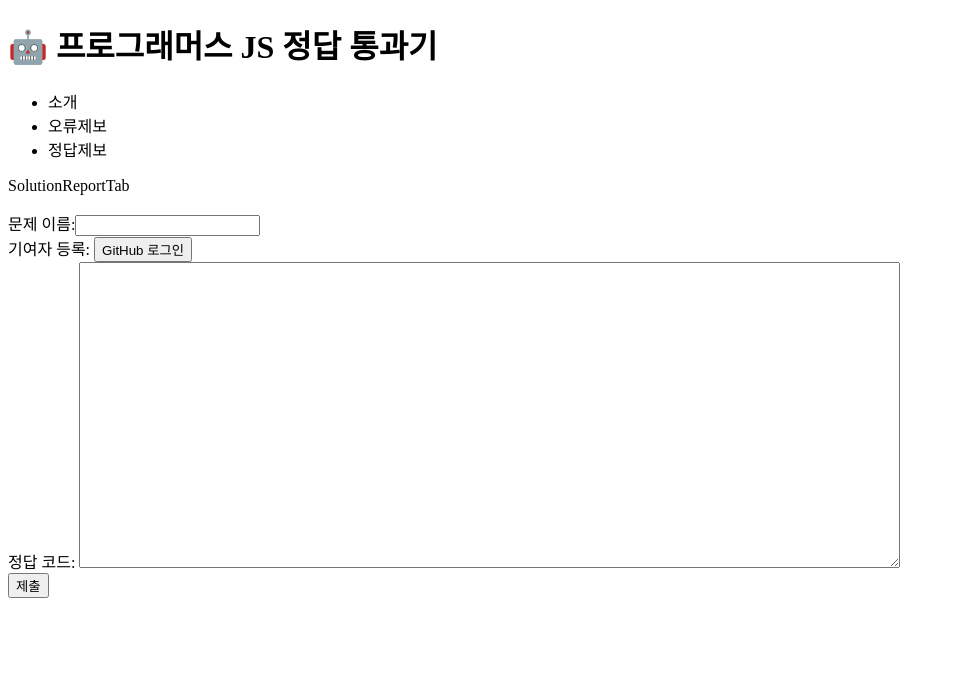
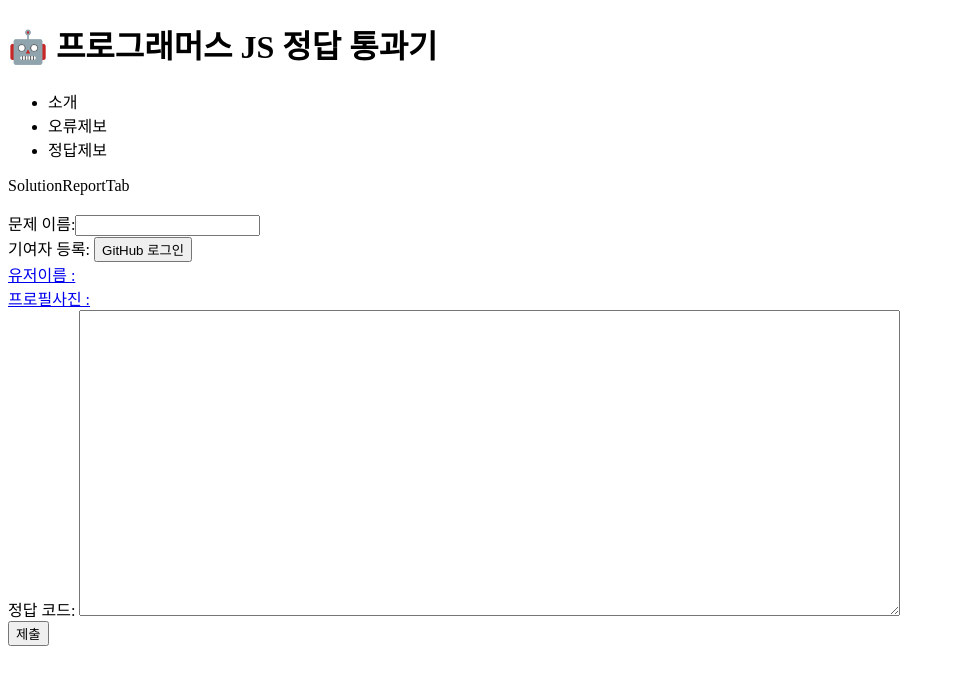
Before and after one commit to JCTG-JavaScript-Coding-Test-Group/SolutionBankWebsite, a React (Create React App) app: page / in a window 1280 px wide. Both pictures are taken after a click on the item "정답제보". Shown: the top 684 px of the page, without its empty margins (0-955 px from the left). Built offline with nearby package versions, Linux system fonts and the light colour scheme.

Commit message:
feact:gitHub로그인 기능구현

```diff
--- a/package.json
+++ b/package.json
@@ -6,6 +6,7 @@
     "@testing-library/jest-dom": "^5.16.4",
     "@testing-library/react": "^13.3.0",
     "@testing-library/user-event": "^13.5.0",
+    "axios": "^0.27.2",
     "react": "^18.2.0",
     "react-dom": "^18.2.0",
     "react-scripts": "5.0.1",
--- a/src/Components/ContentsSection/SolutionReport/Components/GitHubLogin.js
+++ b/src/Components/ContentsSection/SolutionReport/Components/GitHubLogin.js
@@ -1,8 +1,84 @@
+// import qs from "qs";
+import axios from "axios";
+import { useState } from "react";
+
 export default function GitHubLogin() {
+  const REST_API_KEY = "497a08df8fa6b9f4dc7f";
+  const REDIRECT_URI = "http://localhost:3000/callback";
+  const AUTH_URL = `https://github.com/login/oauth/authorize?client_id=${REST_API_KEY}&redirect_uri=${REDIRECT_URI}`;
+  const url = new URL(window.location.href);
+  const authorizationCode = url.searchParams.get("code");
+
+  let local = localStorage.getItem("token");
+
+  let [userName, setUserName] = useState();
+  let [avatar, setAvatar] = useState();
+
+  const limitToken = "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";
+  const getAccessToken = async () => {
+    const baseUrl = "https://github.com/login/oauth/access_token";
+    const config = {
+      client_id: "497a08df8fa6b9f4dc7f",
+      client_secret: "4e596b7fd2f4825e0523d5fea7de246b4fa59cd1",
+      code: authorizationCode,
+    };
+    const params = new URLSearchParams(config).toString();
+    const finalUrl = `${baseUrl}?${params}`;
+    const tokenRequest = await (
+      await fetch(finalUrl, {
+        method: "POST",
+        headers: {
+          Accept: "application/json",
+        },
+      })
+    ).json();
+    localStorage.setItem("token", tokenRequest.access_token);
+    // getGitHubUserInfo();
+    return tokenRequest;
+  };
+
+  const getGitHubUserInfo = async () => {
+    const response = await axios.get("https://api.github.com/user", {
+      headers: {
+        authorization: `token ${local}`, // 토큰 명시 필수!!!
+      },
+    });
+    return response;
+  };
+
   return (
     <div className="gitHubLogin">
       <span>기여자 등록: </span>
-      <button id="gitHubLoginBtn">GitHub 로그인</button>
+      <a
+        href={AUTH_URL}
+        onClick={async () => {
+          getAccessToken().then((response) => {
+            console.log(response);
+          });
+          // getGitHubUserInfo().then((response) => {
+          //   setUserName(response.data.name);
+          //   setAvatar(response.data.avatar_url);
+          //   console.log(userName);
+          //   console.log(avatar);
+          // });
+        }}
+      >
+        <button id="gitHubLoginBtn">GitHub 로그인</button>
+        <div>유저이름 : {userName}</div>
+        <div>
+          프로필사진 :
+          {!avatar ? (
+            ""
+          ) : (
+            <img
+              style={{ width: "50px" }}
+              className="phoneImage"
+              alt="iPhone_01"
+              src={avatar}
+            />
+          )}
+        </div>
+      </a>
     </div>
   );
 }
--- a/src/Components/ContentsSection/SolutionReport/Components/SolutionCodeInput.js
+++ b/src/Components/ContentsSection/SolutionReport/Components/SolutionCodeInput.js
@@ -1,3 +1,4 @@
+
 export default function SolutionCodeInput() {
   return (
     <div className="SolutionCodeInput">
--- a/src/recoil/atom.js
+++ b/src/recoil/atom.js
@@ -4,3 +4,8 @@ export const tabNoState = atom({
   key: "tabNoState",
   default: 0,
 });
+
+export const codeUrl = atom({
+  key: "codeUrl",
+  default: null,
+});
```
Also changed, not shown: 1 other file (tests, documents, lock files or other folders).
